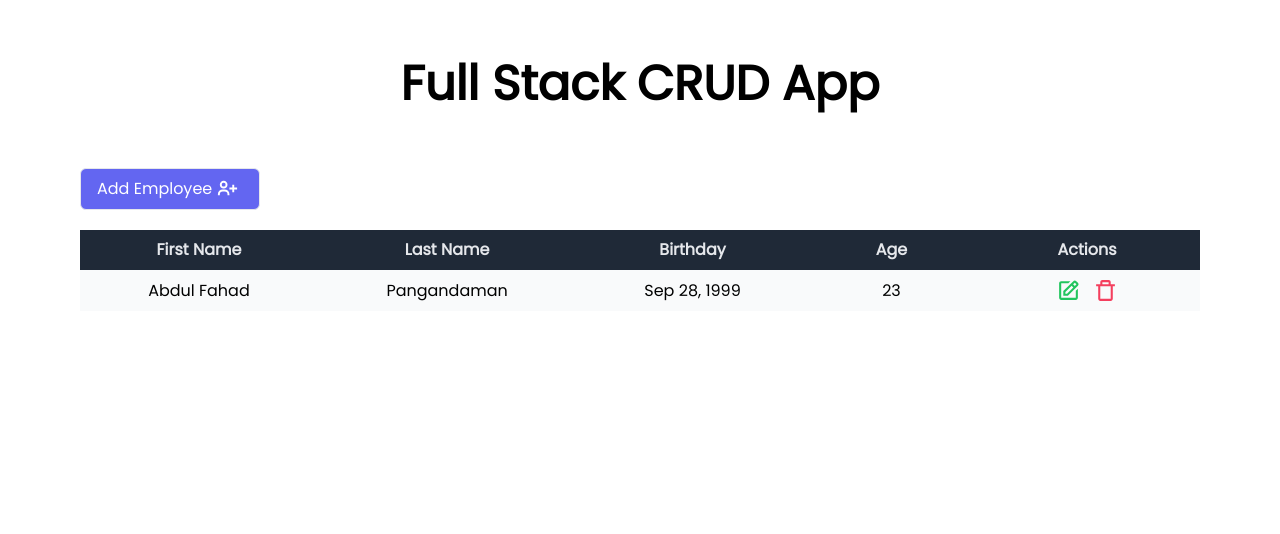
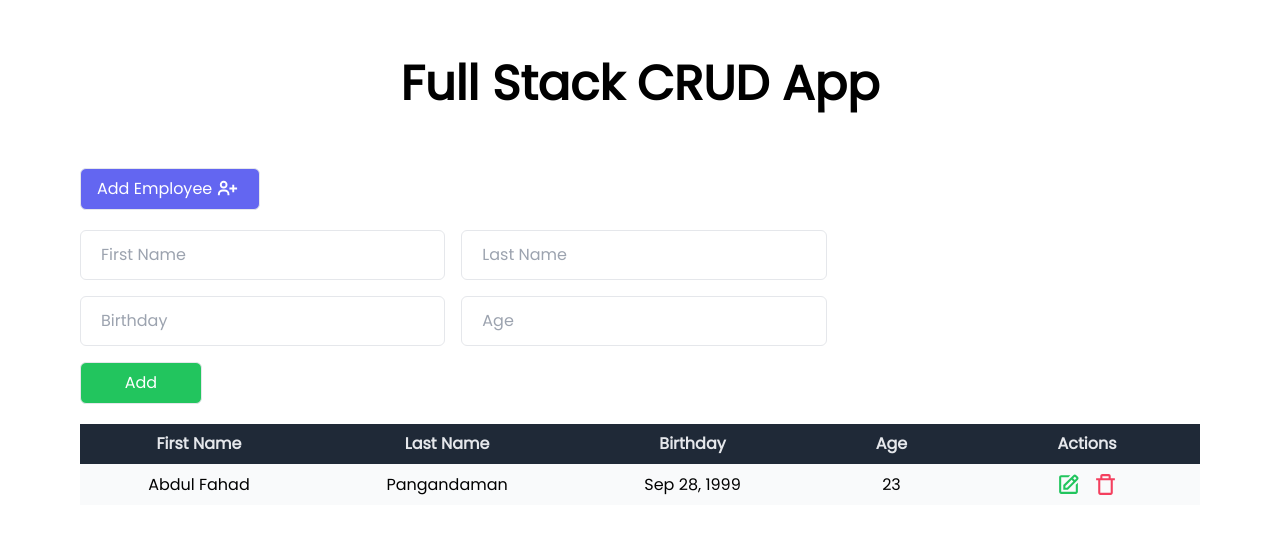
Before and after one commit to abby2727/crud-employee, a Next.js app: page / in a window 1280 px wide. Shown: the top 534 px of the page. Built offline with nearby package versions, Linux system fonts and the light colour scheme.

Commit message:
Add Form Component

```diff
--- /dev/null
+++ b/components/Form.js
@@ -0,0 +1,21 @@
+const Form = () => {
+    return (
+        <form className="grid lg:grid-cols-2 w-4/6 gap-4">
+            <div className="input-type">
+                <input type="text" name="firstname" className="border w-full px-5 py-3 focus:outline-none rounded-md" placeholder="First Name" />
+            </div>
+            <div className="input-type">
+                <input type="text" name="lastname" className="border w-full px-5 py-3 focus:outline-none rounded-md" placeholder="Last Name" />
+            </div>
+            <div className="input-type">
+                <input type="day" name="birthday" className="border w-full px-5 py-3 focus:outline-none rounded-md" placeholder="Birthday" />
+            </div>
+            <div className="input-type">
+                <input type="text" name="age" className="border w-full px-5 py-3 focus:outline-none rounded-md" placeholder="Age" />
+            </div>
+            <button className="flex justify-center text-md w-2/6 bg-green-500 text-white px-4 py-2 border rounded-md hover:bg-gray-50 hover:border-green-500 hover:text-green-500">Add</button>
+        </form>
+    )
+}
+
+export default Form
--- a/pages/index.js
+++ b/pages/index.js
@@ -1,5 +1,6 @@
 import Head from "next/head";
 import { BiUserPlus } from "react-icons/bi";
+import Form from "../components/Form";
 import Table from "../components/Table";
 
 export default function Home() {
@@ -23,6 +24,10 @@ export default function Home() {
         </div>
 
         <div className="container mx-auto">
+          <Form />
+        </div>
+
+        <div className="container mx-auto mt-5 md:my-5">
           <Table />
         </div>
 
```
